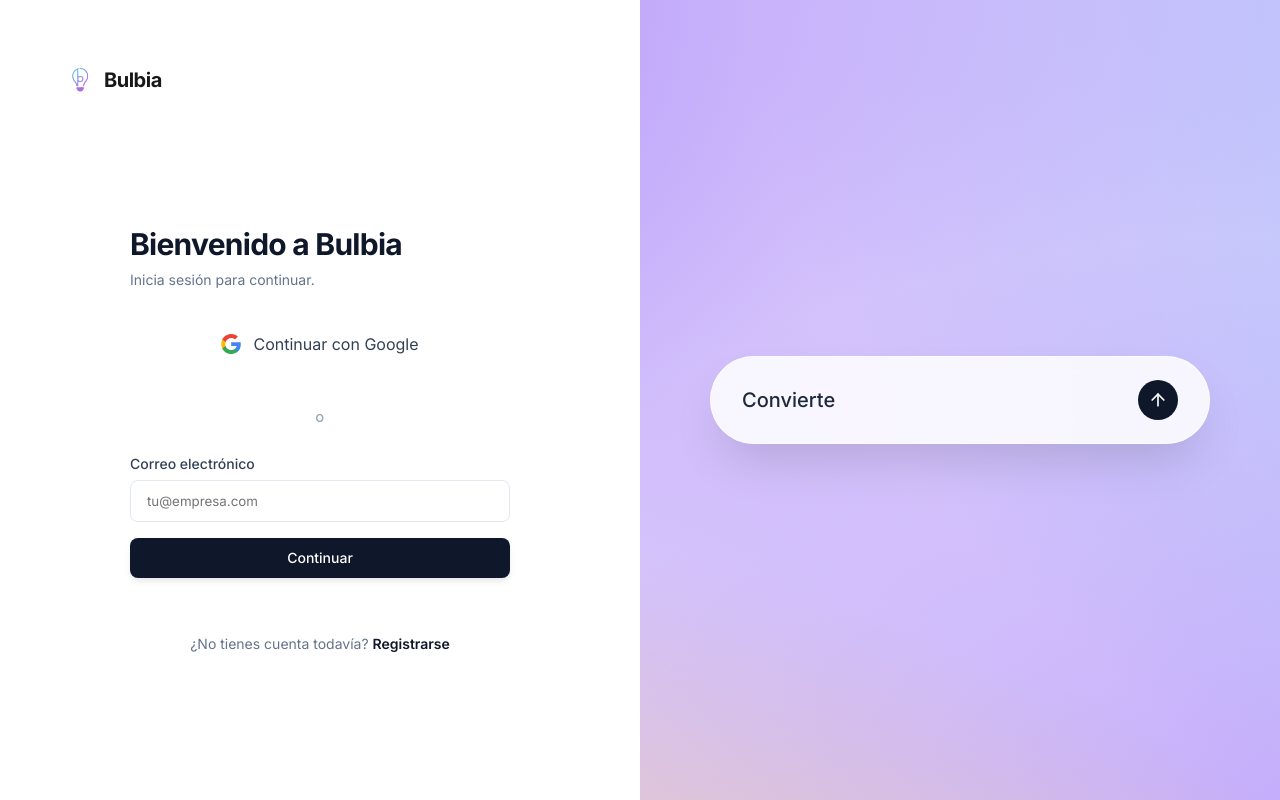
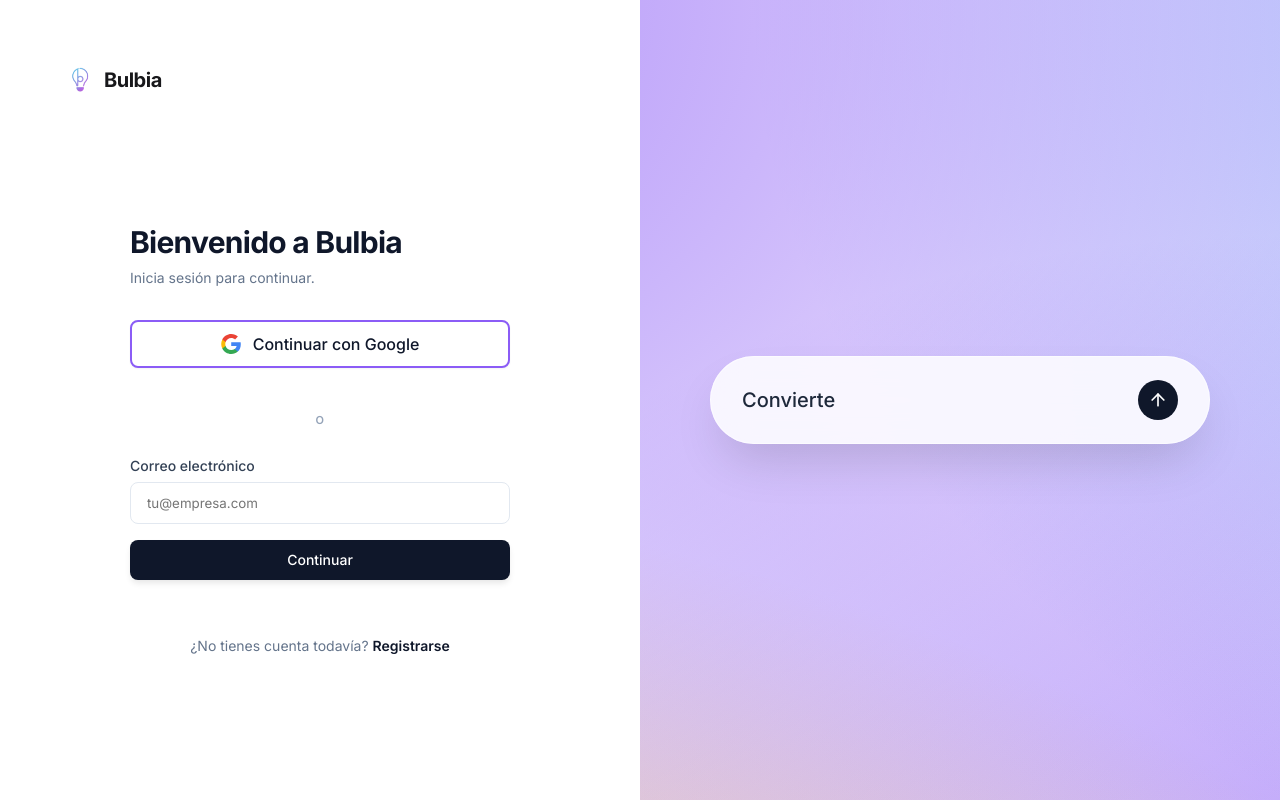
Before and after one commit to albertllacuna-create/ai-app-builder, a React (Vite) app: page /login in a window 1280 px wide. Built offline with nearby package versions, Linux system fonts and the light colour scheme; no server answers.

Commit message:
UI: Forzado de borde Google via inline style para asegurar visibilidad

```diff
--- a/src/pages/Login.tsx
+++ b/src/pages/Login.tsx
@@ -168,7 +168,8 @@
                                 type="button"
                                 onClick={handleGoogleLogin}
                                 disabled={loading}
-                                className="w-full flex items-center justify-center gap-3 bg-white text-slate-700 hover:bg-violet-50 border-2 border-[#8b5cf6] transition-all py-2.5 rounded-lg mb-6 disabled:opacity-70"
+                                style={{ border: '2px solid #8b5cf6' }}
+                                className="w-full flex items-center justify-center gap-3 bg-white text-slate-900 hover:bg-violet-50 transition-all font-medium py-2.5 rounded-lg mb-6 shadow-sm disabled:opacity-70"
                             >
                                 <svg viewBox="0 0 24 24" width="20" height="20" xmlns="http://www.w3.org/2000/svg">
                                     <g transform="matrix(1, 0, 0, 1, 27.009001, -39.238998)">
```
